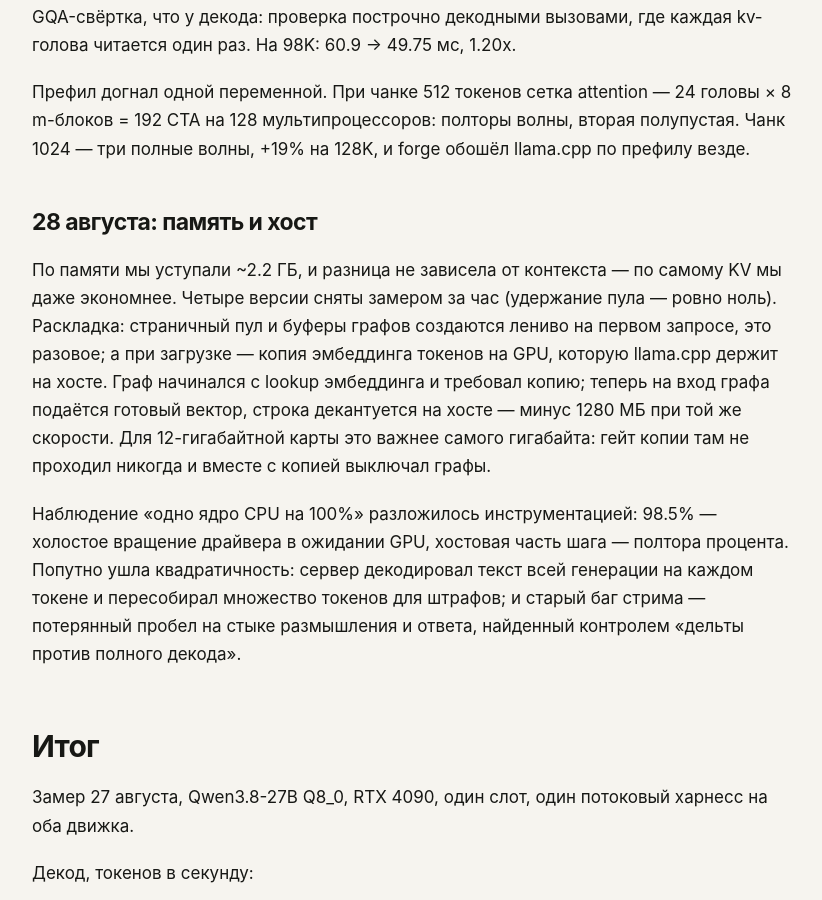
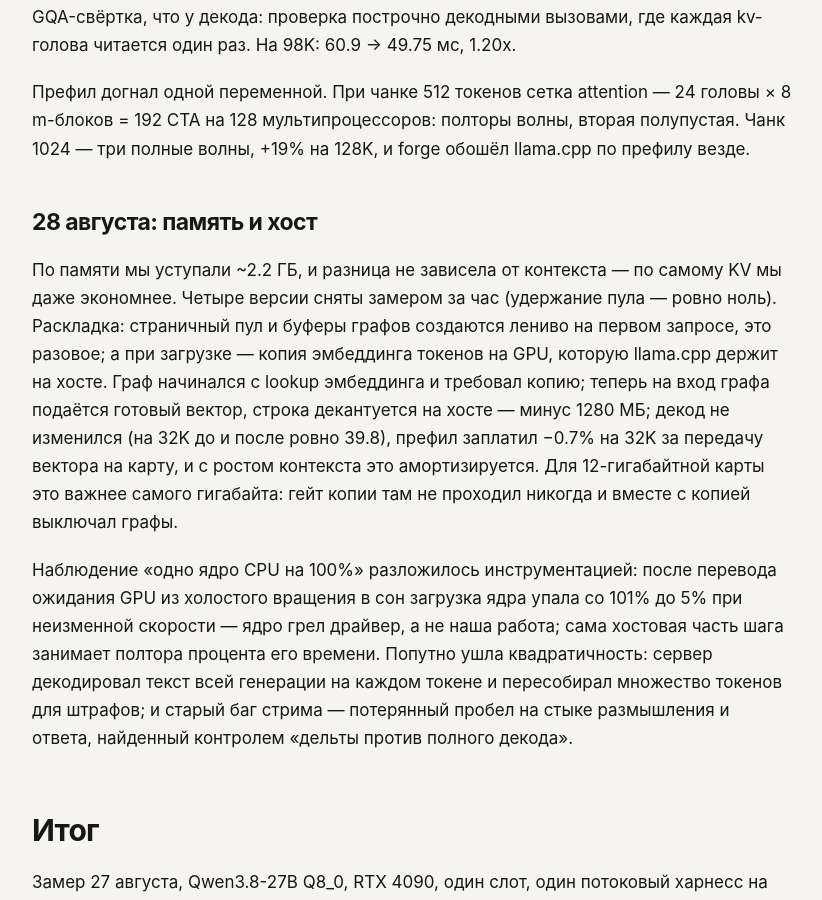
Before and after one commit to askidmobile/askidmobile.github.io, a Jekyll site: the page built from _posts/2026-08-28-forge-vs-llama-cpp.md, in a window 1280 px wide and 900 px high, scrolled down 6849 px. Shown: the whole window, without its empty margins (228-1050 px from the left). Built offline with Jekyll 4.4.1, drawn with Linux system fonts in a browser that asks for light colours; some of the changed text lies outside the part shown.

Commit message:
Статья forge: поправки по замерам — CPU 101%→5%, префил −0.7% при выносе эмбеддинга, 31.2 на 8K

```diff
--- a/_posts/2026-08-28-forge-vs-llama-cpp.md
+++ b/_posts/2026-08-28-forge-vs-llama-cpp.md
@@ -101,9 +101,9 @@ Qwen3.6-35B-A3B на 3060 давал 3–4 токена в секунду, и я
 
 ### 28 августа: память и хост
 
-По памяти мы уступали ~2.2 ГБ, и разница не зависела от контекста — по самому KV мы даже экономнее. Четыре версии сняты замером за час (удержание пула — ровно ноль). Раскладка: страничный пул и буферы графов создаются лениво на первом запросе, это разовое; а при загрузке — копия эмбеддинга токенов на GPU, которую llama.cpp держит на хосте. Граф начинался с lookup эмбеддинга и требовал копию; теперь на вход графа подаётся готовый вектор, строка декантуется на хосте — минус 1280 МБ при той же скорости. Для 12-гигабайтной карты это важнее самого гигабайта: гейт копии там не проходил никогда и вместе с копией выключал графы.
+По памяти мы уступали ~2.2 ГБ, и разница не зависела от контекста — по самому KV мы даже экономнее. Четыре версии сняты замером за час (удержание пула — ровно ноль). Раскладка: страничный пул и буферы графов создаются лениво на первом запросе, это разовое; а при загрузке — копия эмбеддинга токенов на GPU, которую llama.cpp держит на хосте. Граф начинался с lookup эмбеддинга и требовал копию; теперь на вход графа подаётся готовый вектор, строка декантуется на хосте — минус 1280 МБ; декод не изменился (на 32K до и после ровно 39.8), префил заплатил −0.7% на 32K за передачу вектора на карту, и с ростом контекста это амортизируется. Для 12-гигабайтной карты это важнее самого гигабайта: гейт копии там не проходил никогда и вместе с копией выключал графы.
 
-Наблюдение «одно ядро CPU на 100%» разложилось инструментацией: 98.5% — холостое вращение драйвера в ожидании GPU, хостовая часть шага — полтора процента. Попутно ушла квадратичность: сервер декодировал текст всей генерации на каждом токене и пересобирал множество токенов для штрафов; и старый баг стрима — потерянный пробел на стыке размышления и ответа, найденный контролем «дельты против полного декода».
+Наблюдение «одно ядро CPU на 100%» разложилось инструментацией: после перевода ожидания GPU из холостого вращения в сон загрузка ядра упала со 101% до 5% при неизменной скорости — ядро грел драйвер, а не наша работа; сама хостовая часть шага занимает полтора процента его времени. Попутно ушла квадратичность: сервер декодировал текст всей генерации на каждом токене и пересобирал множество токенов для штрафов; и старый баг стрима — потерянный пробел на стыке размышления и ответа, найденный контролем «дельты против полного декода».
 
 ## Итог
 
```
Also changed, not shown: other parts of _posts/2026-08-28-forge-vs-llama-cpp.md (+1 -1 lines).
